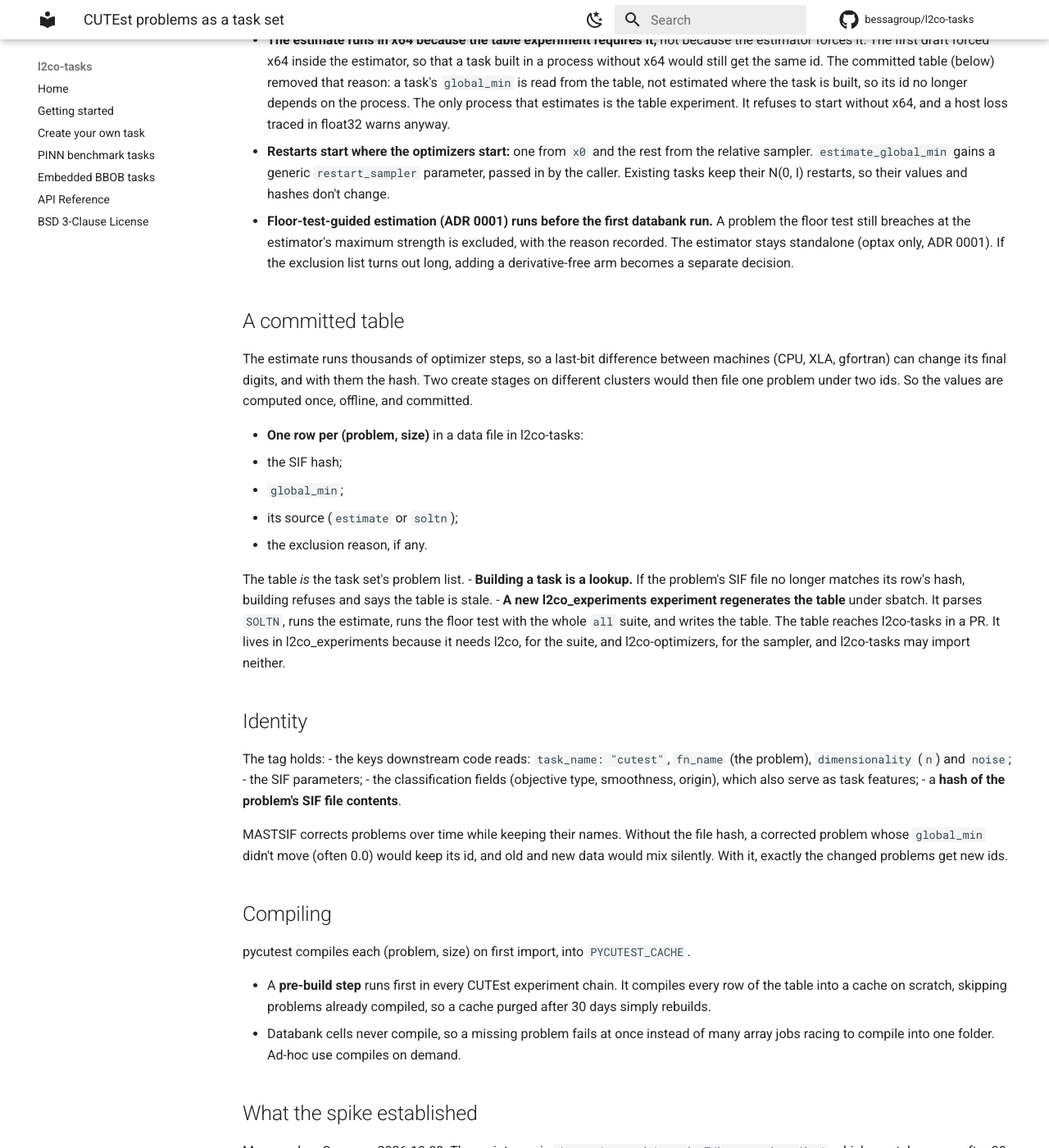
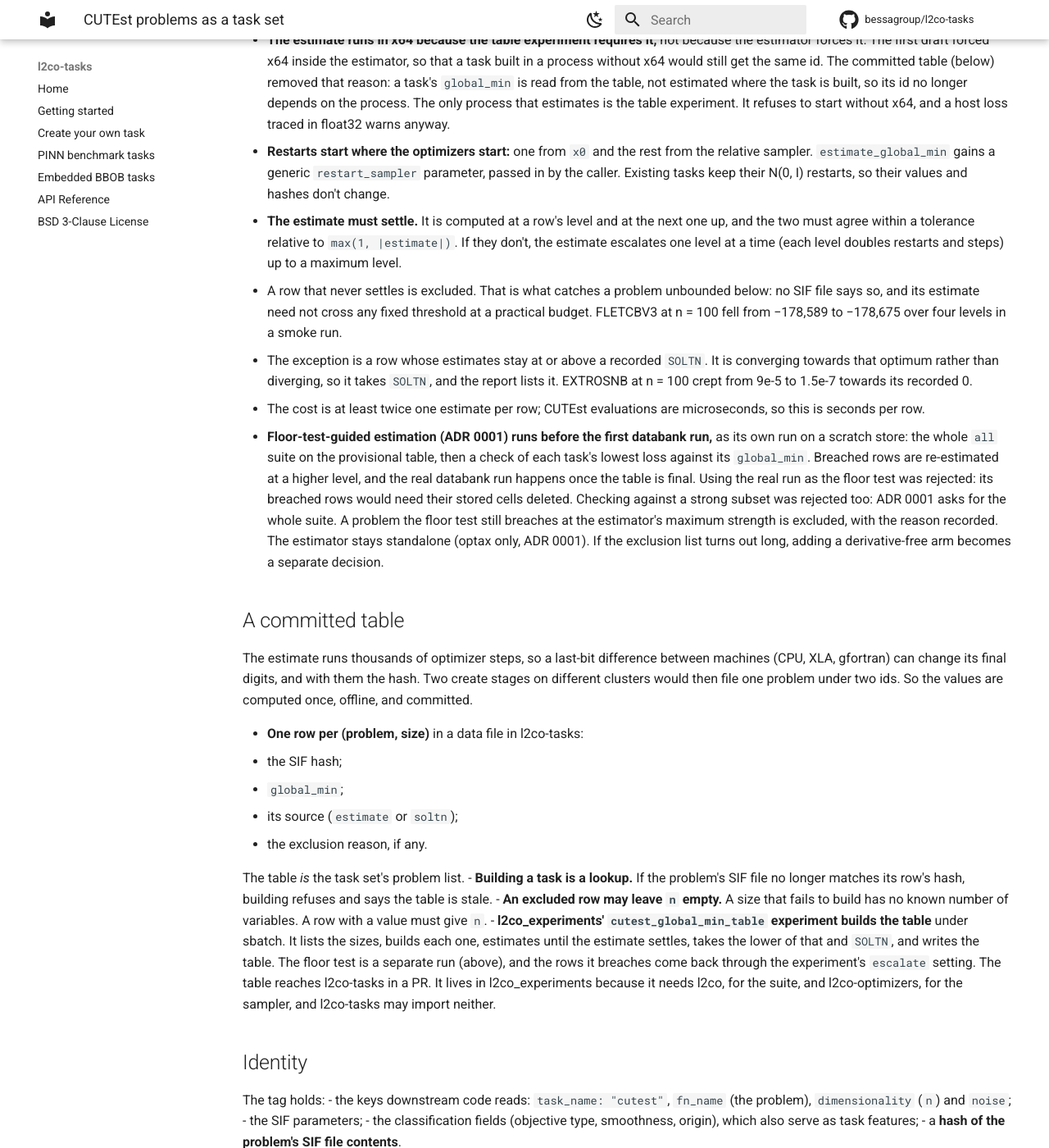
Before and after one commit to bessagroup/l2co-tasks, an MkDocs documentation site: the page built from docs/adr/0004-cutest-task-set.md, in a window 1280 px wide and 1400 px high, scrolled down 2270 px. Shown: the whole window at 82% size. Built offline with MkDocs 1.6.1 and Material for MkDocs 9.7.7, drawn with Linux system fonts in a browser that asks for light colours; comment, search, counter and statistics services are not loaded.

Commit message:
fix: an excluded CUTEst table row may leave n empty (ADR 0004)
A size that fails to build has no known number of variables, so the
table experiment writes its excluded row with an empty n. The reader now
accepts that on an excluded row and still refuses it on a valued one.
The test helper now writes proper CSV: a SIF-parameter string like
"M=2,N=2" contains a comma. ADR 0004 records this, the settling rule for
the estimate, and that the floor test is a separate run before the real
databank run.

Co-Authored-By: Claude Opus 5.5 (1M context) <noreply@anthropic.com>

```diff
--- a/docs/adr/0004-cutest-task-set.md
+++ b/docs/adr/0004-cutest-task-set.md
@@ -144,9 +144,30 @@ How a value is read for one size (`cutest_soltn`):
   generic `restart_sampler` parameter, passed in by the caller. Existing
   tasks keep their N(0, I) restarts, so their values and hashes don't
   change.
+- **The estimate must settle.** It is computed at a row's level and at
+  the next one up, and the two must agree within a tolerance relative to
+  `max(1, |estimate|)`. If they don't, the estimate escalates one level at
+  a time (each level doubles restarts and steps) up to a maximum level.
+  - A row that never settles is excluded. That is what catches a problem
+    unbounded below: no SIF file says so, and its estimate need not cross
+    any fixed threshold at a practical budget. FLETCBV3 at n = 100 fell
+    from −178,589 to −178,675 over four levels in a smoke run.
+  - The exception is a row whose estimates stay at or above a recorded
+    `SOLTN`. It is converging towards that optimum rather than diverging,
+    so it takes `SOLTN`, and the report lists it. EXTROSNB at n = 100
+    crept from 9e-5 to 1.5e-7 towards its recorded 0.
+  - The cost is at least twice one estimate per row; CUTEst evaluations
+    are microseconds, so this is seconds per row.
 - **Floor-test-guided estimation (ADR 0001) runs before the first
-  databank run.** A problem the floor test still breaches at the
-  estimator's maximum strength is excluded, with the reason recorded.
+  databank run,** as its own run on a scratch store: the whole `all`
+  suite on the provisional table, then a check of each task's lowest loss
+  against its `global_min`. Breached rows are re-estimated at a higher
+  level, and the real databank run happens once the table is final. Using
+  the real run as the floor test was rejected: its breached rows would
+  need their stored cells deleted. Checking against a strong subset was
+  rejected too: ADR 0001 asks for the whole suite. A problem the floor
+  test still breaches at the estimator's maximum strength is excluded,
+  with the reason recorded.
   The estimator stays standalone (optax only, ADR 0001). If the
   exclusion list turns out long, adding a derivative-free arm becomes a
   separate decision.
@@ -168,10 +189,14 @@ and committed.
   The table *is* the task set's problem list.
 - **Building a task is a lookup.** If the problem's SIF file no longer
   matches its row's hash, building refuses and says the table is stale.
-- **A new l2co_experiments experiment regenerates the table** under
-  sbatch. It parses `SOLTN`, runs the estimate, runs the floor test with
-  the whole `all` suite, and writes the table. The table reaches
-  l2co-tasks in a PR. It lives in l2co_experiments because it needs l2co,
+- **An excluded row may leave `n` empty.** A size that fails to build
+  has no known number of variables. A row with a value must give `n`.
+- **l2co_experiments' `cutest_global_min_table` experiment builds the
+  table** under sbatch. It lists the sizes, builds each one, estimates
+  until the estimate settles, takes the lower of that and `SOLTN`, and
+  writes the table. The floor test is a separate run (above), and the rows
+  it breaches come back through the experiment's `escalate` setting. The
+  table reaches l2co-tasks in a PR. It lives in l2co_experiments because it needs l2co,
   for the suite, and l2co-optimizers, for the sampler, and l2co-tasks may
   import neither.
 
```
Also changed, not shown: 2 other files.
